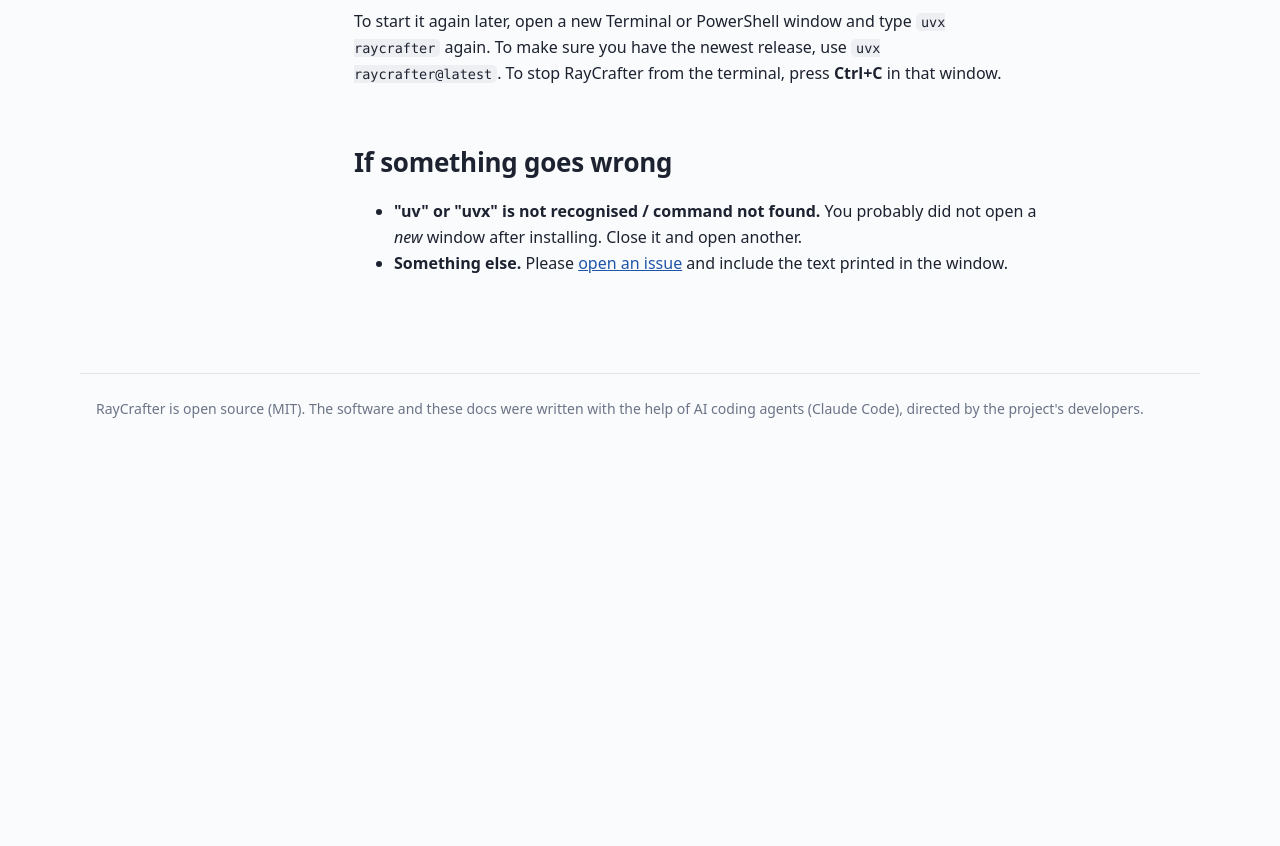
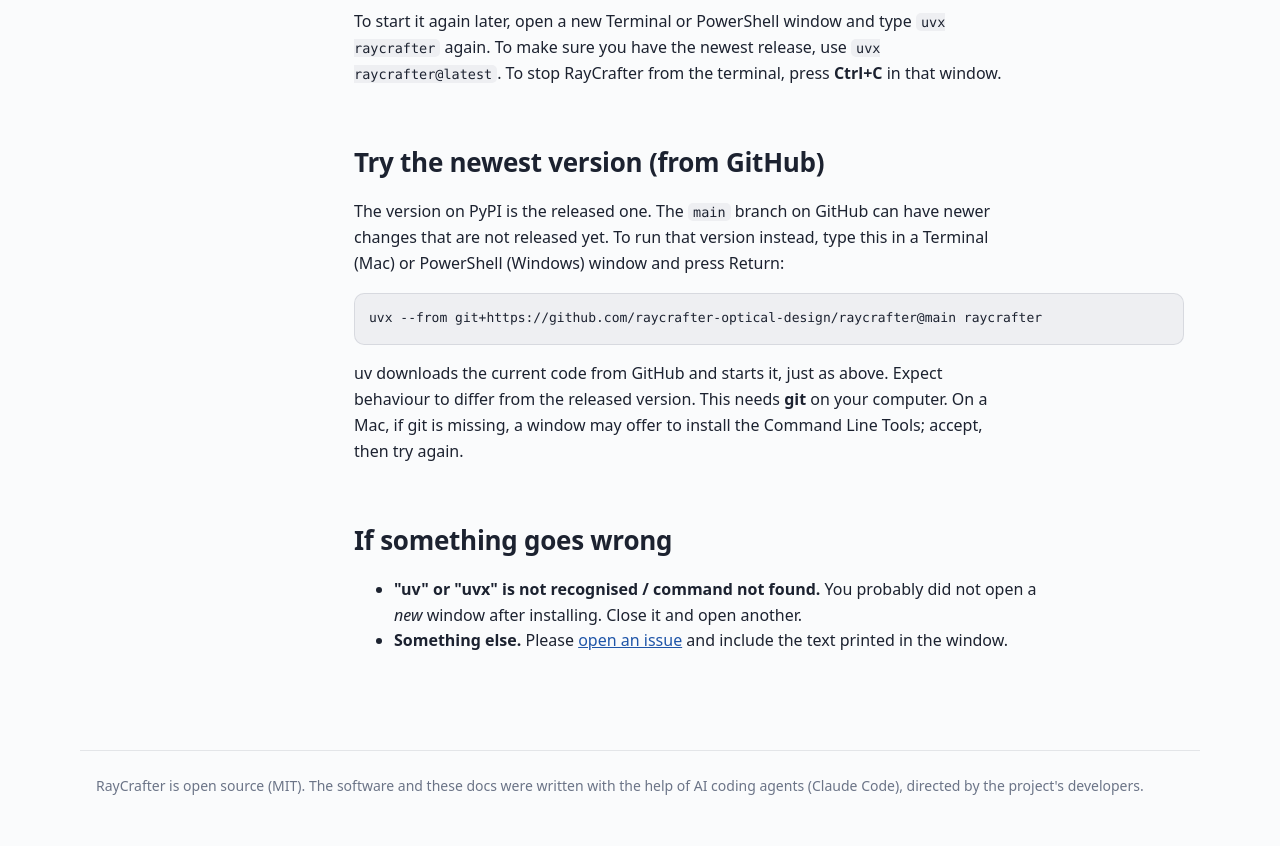
Before and after one commit to raycrafter-optical-design/raycrafter-docs, a plain HTML site: page install.html in a window 1280 px wide. Shown: the part 1660-2506 px from the top of the page. Before the commit the page ends 2129 px from the top, so only its background shows below. Drawn offline with Linux system fonts and the light colour scheme.

Commit message:
docs: add install instructions for running main from GitHub
Explain how to run the current main branch with uvx, and that it can
differ from the PyPI release.

Co-Authored-By: Claude Haiku 5.5 <noreply@anthropic.com>

```diff
--- a/install.html
+++ b/install.html
@@ -66,6 +66,14 @@ compiling its maths code. It tells you when this is happening. The result is sav
 To make sure you have the newest release, use <code>uvx raycrafter@latest</code>. To stop RayCrafter from the
 terminal, press <b>Ctrl+C</b> in that window.</p>
 
+<h2 id="main">Try the newest version (from GitHub)</h2>
+<p>The version on PyPI is the released one. The <code>main</code> branch on GitHub can have newer changes that are not
+released yet. To run that version instead, type this in a Terminal (Mac) or PowerShell (Windows) window and press Return:</p>
+<pre><code>uvx --from git+https://github.com/raycrafter-optical-design/raycrafter@main raycrafter</code></pre>
+<p>uv downloads the current code from GitHub and starts it, just as above. Expect behaviour to differ from the
+released version. This needs <b>git</b> on your computer. On a Mac, if git is missing, a window may offer to install
+the Command Line Tools; accept, then try again.</p>
+
 <h2>If something goes wrong</h2>
 <ul>
   <li><b>"uv" or "uvx" is not recognised / command not found.</b> You probably did not open a <i>new</i> window after installing. Close it and open another.</li>
```
